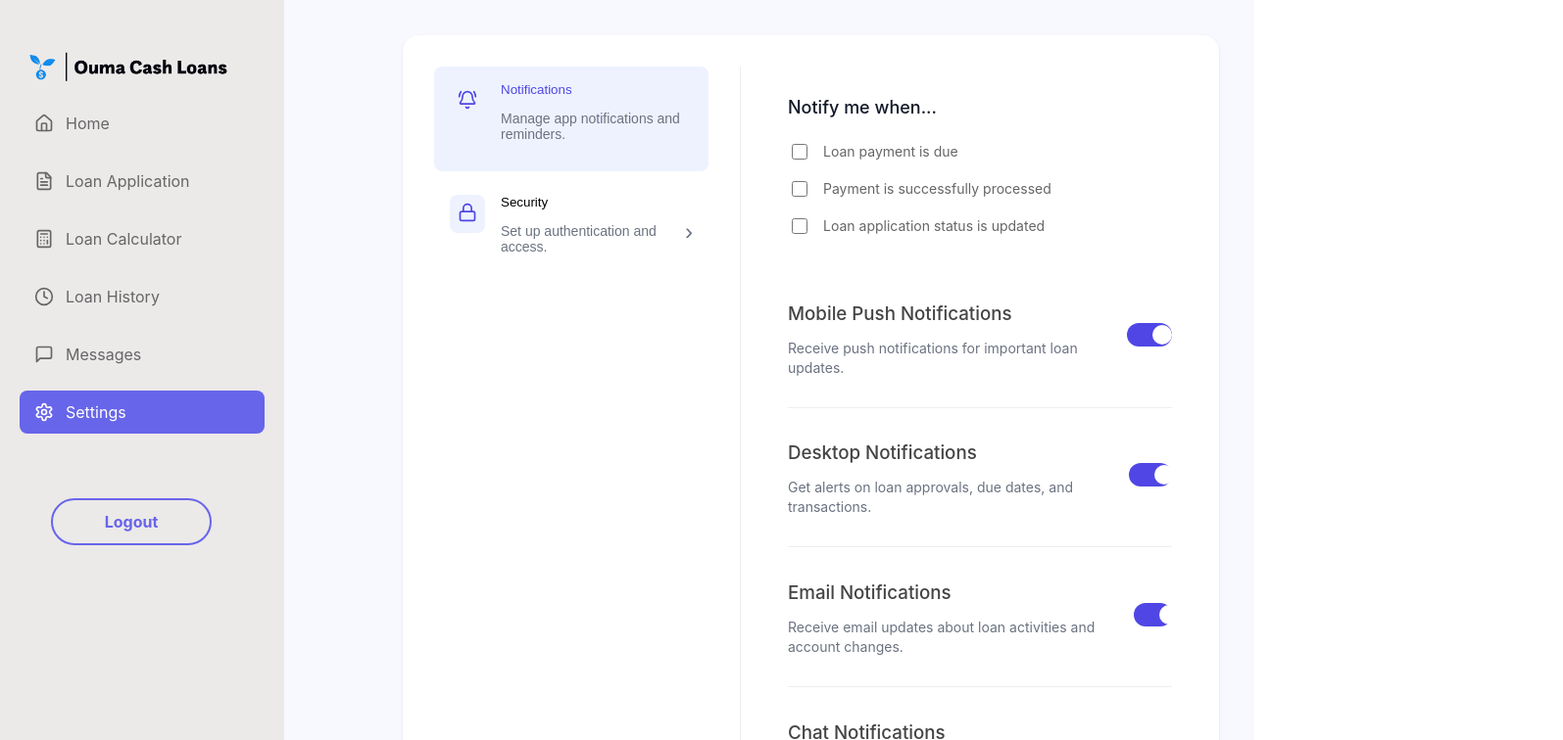
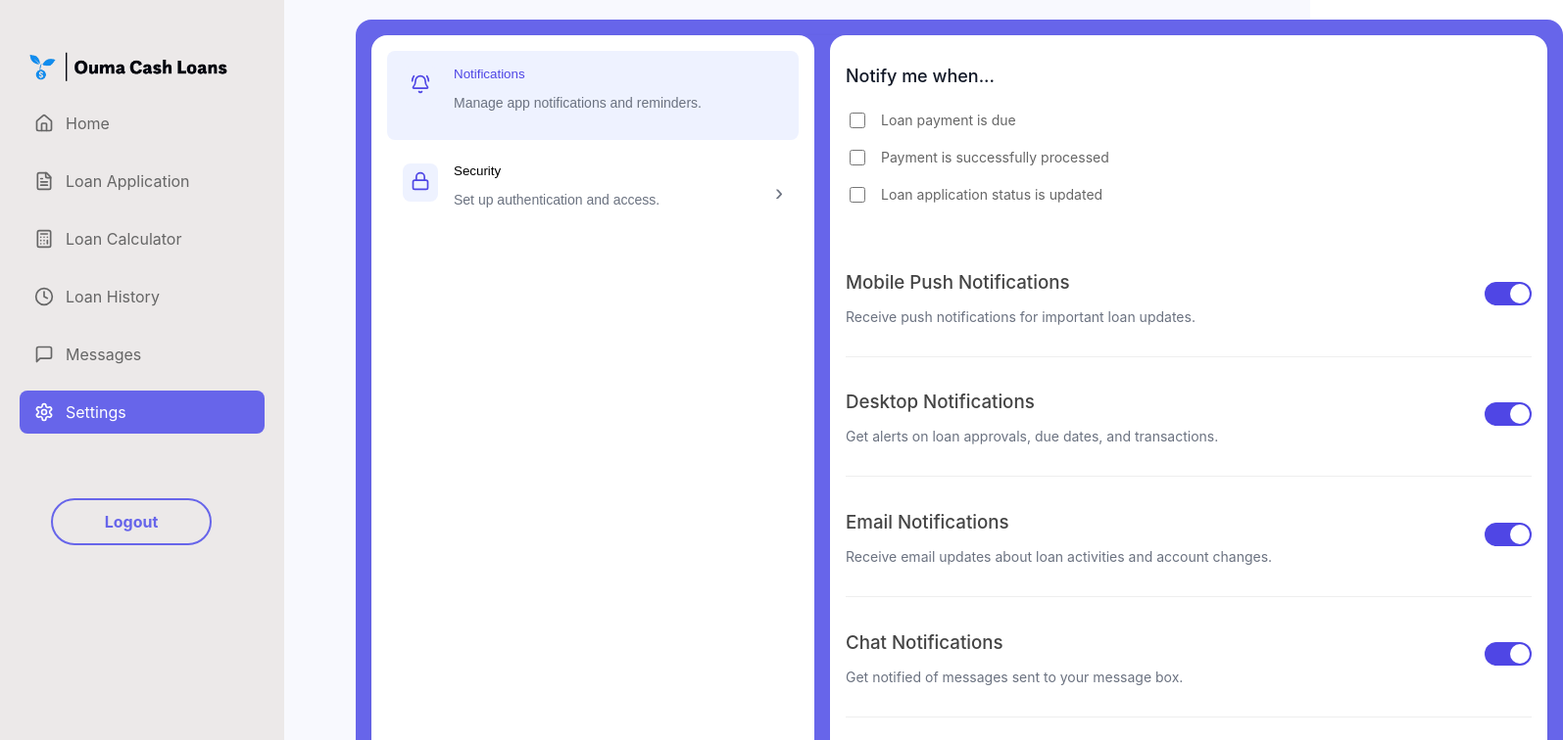
Before and after one commit to Teezy24/OumaCashLoan, a React (Create React App) app in the folder login-signup/Client/: page /client-settings in a window 1280 px wide. Shown: the top 756 px of the page at 98% size, 1595 px wide, since content can reach past the window. Built offline with nearby package versions, Linux system fonts and the light colour scheme.

Commit message:
adjusted messages and settings css

```diff
--- a/login-signup/Client/src/Components/clientPages/clientStyling/clientHome.css
+++ b/login-signup/Client/src/Components/clientPages/clientStyling/clientHome.css
@@ -15,7 +15,7 @@
   align-items: center;
   margin-top: 0px;
   margin-bottom: 20px;
-  background-color: #161675;
+  background-color: rgb(7, 1, 49);;
   padding: 10px 10px 10px 40px;
   color: rgb(88, 61, 104);
   border-radius: 10px 10px 0 0;
--- a/login-signup/Client/src/Components/clientPages/clientStyling/clientLoanApplication.css
+++ b/login-signup/Client/src/Components/clientPages/clientStyling/clientLoanApplication.css
@@ -10,7 +10,7 @@
   flex: 1;
   margin-left: 250px;
   padding: 40px;
-  background-color: #f0f2ff;
+  background-color: #9897eb;
 }
 
 .loan-content {
--- a/login-signup/Client/src/Components/clientPages/clientStyling/clientMessages.css
+++ b/login-signup/Client/src/Components/clientPages/clientStyling/clientMessages.css
@@ -4,17 +4,18 @@
     min-height: 100vh;
     background-color: #6765EA;
     padding: 1rem;
-    margin-left: 300px;
+    margin-left: 20%;
     border-radius: 20px;
   }
 
   /* Sidebar Styles */
   .cm-sidebar {
-    width: 280px;
     background-color: white;
     border-radius: 1rem;
     padding: 1rem;
     margin-right: 1rem;
+    width: 35%;
+
   }
 
   .cm-sidebar__button {
@@ -72,6 +73,7 @@
     border-radius: 1rem;
     display: flex;
     flex-direction: column;
+    width: 700px;
   }
 
   /* Header */
--- a/login-signup/Client/src/Components/clientPages/clientStyling/clientSettings.css
+++ b/login-signup/Client/src/Components/clientPages/clientStyling/clientSettings.css
@@ -1,27 +1,34 @@
 /* ClientSettings.css */
 .c-settings {
     display: flex;
-    background-color: #f8f9ff;
+    background-color: #6765EA;
     min-height: 100vh;
-    margin-left: 350px;
+    margin-left: 25%;
+    border-radius: 1rem;
+    width: 150vh;
+    height: 100vh;
+    padding: 1rem;
+
   }
 
   .c-settings__content {
     flex: 1;
     display: flex;
-    padding: 2rem;
-    gap: 2rem;
-    background-color: white;
-    margin: 1rem;
+    background-color: #6765EA;
     border-radius: 1rem;
     box-shadow: 0 1px 3px rgba(0, 0, 0, 0.1);
+    width: 35%;
+
   }
 
   /* Navigation Styles */
   .c-settings__nav {
-    width: 280px;
-    border-right: 1px solid #eee;
-    padding-right: 2rem;
+    background-color: white;
+    margin-right: 1rem;
+    border-radius: 1rem;
+    width: 35%;
+    padding: 1rem;
+
   }
 
   .c-settings__nav-item {
@@ -79,6 +86,9 @@
   .c-settings__detail {
     flex: 1;
     padding: 1rem;
+    border-radius: 1rem;
+    background-color: white;
+
   }
 
   /* Notifications Styles */
```
